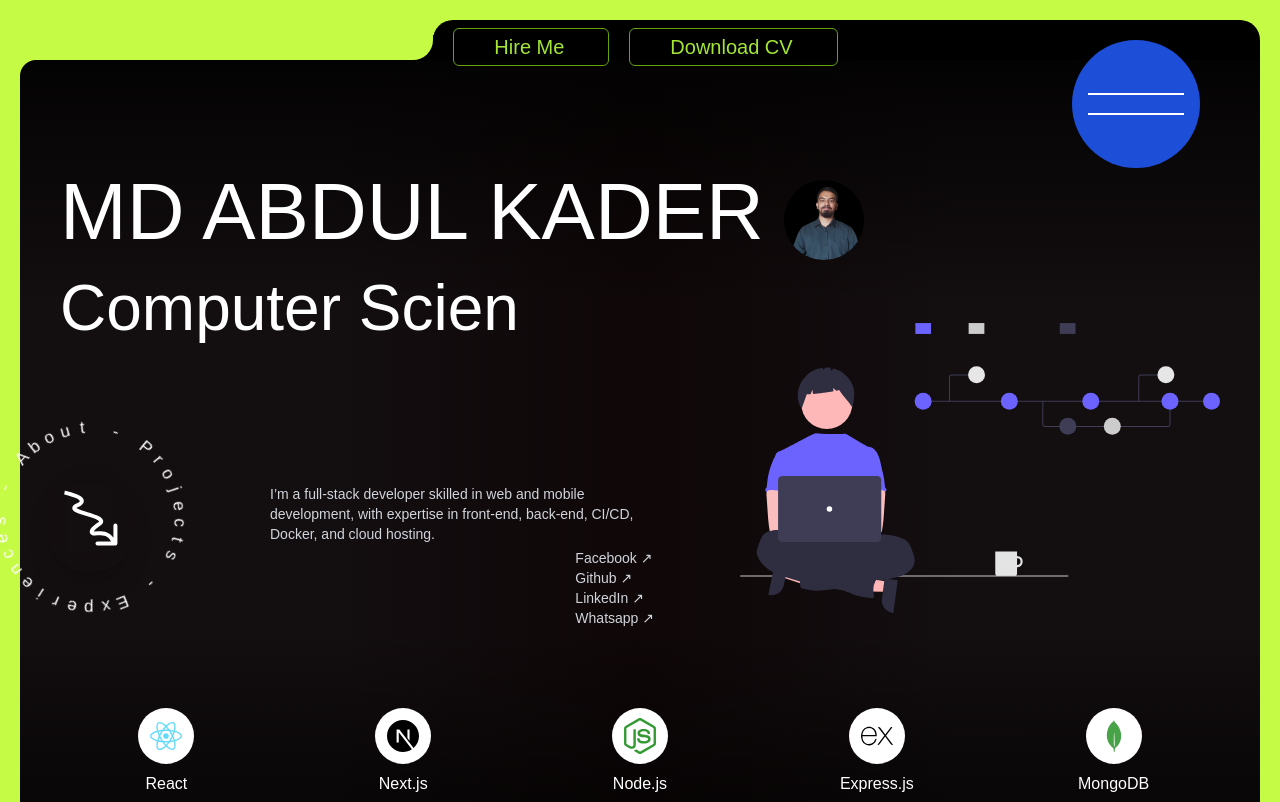
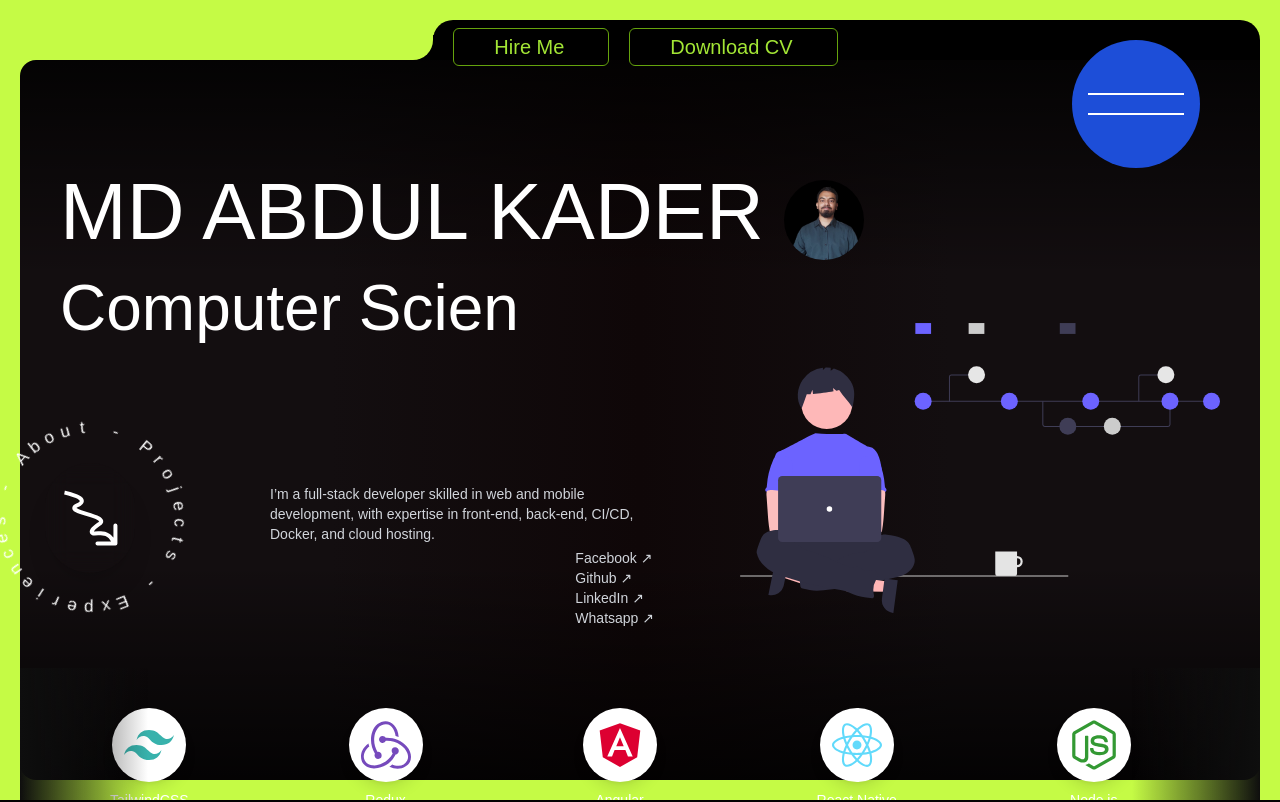
Before and after one commit to dev-abdulkader/Dev-Abdul-Kader, a Next.js app: page / in a window 1280 px wide. Shown: the top 802 px of the page. Built offline with nearby package versions, Linux system fonts and the light colour scheme; a web font is replaced by a local one.

Commit message:
added tech stack marque

```diff
--- a/components/home/Hero.tsx
+++ b/components/home/Hero.tsx
@@ -19,7 +19,7 @@ import { FaGithub, FaLinkedinIn, FaWhatsapp } from "react-icons/fa6";
 import { motion } from "framer-motion";
 const Hero = () => {
   return (
-    <div className="p-5  relative w-full overflow-hidden bg-[#c5fb45]">
+    <div className="p-5  relative w-full h-screen overflow-hidden bg-[#c5fb45]">
       <div className="inverted-curve  relative bg-black h-10 w-2/3 ml-auto">
         <div className=" z-10 absolute hidden md:flex gap-5 left-5 top-2">
           <a href="#contact">
@@ -45,8 +45,8 @@ const Hero = () => {
 
       <header
         id="home"
-        className="relative pb-20  background-gradient-2 rounded-l-2xl rounded-br-2xl "
-        style={{ boxShadow: "none" }} // Add this to ensure there's no box shadow
+        className="relative pb-20   background-gradient-2  rounded-l-2xl rounded-br-2xl "
+        style={{ height: "calc(100vh - 5rem)", boxShadow: "none" }}
       >
         {/* Hero top */}
         <div className="py-8">
--- a/components/home/TechStack.tsx
+++ b/components/home/TechStack.tsx
@@ -1,46 +1,139 @@
+// import React from "react";
+// import { FaReact, FaNodeJs, FaJsSquare } from "react-icons/fa";
+// import {
+//   SiCplusplus,
+//   SiNextdotjs,
+//   SiTailwindcss,
+//   SiExpress,
+//   SiGraphql,
+//   SiMongodb,
+//   SiPostgresql,
+//   SiMysql,
+// } from "react-icons/si";
+
+// const TechStack = () => {
+//   const techStackIcons = [
+//     { icon: <FaReact size={60} color="#61DAFB" />, name: "React" },
+//     { icon: <SiNextdotjs size={60} color="#000000" />, name: "Next.js" },
+//     { icon: <FaNodeJs size={60} color="#339933" />, name: "Node.js" },
+//     { icon: <SiExpress size={60} color="#000000" />, name: "Express.js" },
+//     { icon: <SiMongodb size={60} color="#47A248" />, name: "MongoDB" },
+//   ];
+
+//   return (
+//     <section className="pt-10">
+//       {/* Container */}
+//       <div className="mx-auto w-full max-w-7xl px-5 md:px-10 pt-10 lg:pt-0">
+//         {/* Component */}
+//         <div className="flex lg:flex-col flex-wrap items-center gap-8 sm:grid sm:grid-cols-3 sm:gap-12 md:grid-cols-5 md:gap-6">
+//           {techStackIcons.map((tech, index) => (
+//             <div
+//               key={index}
+//               className="flex flex-col items-center justify-center"
+//             >
+//               <div className="size-10 sm:size-12 md:size-14 bg-white rounded-full flex justify-center items-center p-3">
+//                 {tech.icon}
+//               </div>
+//               <p className="mt-2 text-md font-geist text-white">
+//                 {tech.name}
+//               </p>
+//             </div>
+//           ))}
+//         </div>
+//       </div>
+//     </section>
+//   );
+// };
+
+// export default TechStack;
+
+
+"use client";
 import React from "react";
-import { FaReact, FaNodeJs, FaJsSquare } from "react-icons/fa";
+import Marquee from "react-fast-marquee";
 import {
-  SiCplusplus,
+  FaReact,
+  FaNodeJs,
+  FaJsSquare,
+  FaAngular,
+  FaGithub,
+  FaPython,
+  FaDocker,
+} from "react-icons/fa";
+import {
+  SiRedux,
   SiNextdotjs,
   SiTailwindcss,
   SiExpress,
+  SiNestjs,
+  SiDjango,
+  SiMongodb,
+  SiMysql,
   SiGraphql,
-  SiMongodb,
-  SiPostgresql,
-  SiMysql,
+  SiRedis,
+  SiSocketdotio,
 } from "react-icons/si";
 
-const TechStack = () => {
 const techStackIcons = [
-    { icon: <FaReact size={60} color="#61DAFB" />, name: "React" },
-    { icon: <SiNextdotjs size={60} color="#000000" />, name: "Next.js" },
-    { icon: <FaNodeJs size={60} color="#339933" />, name: "Node.js" },
-    { icon: <SiExpress size={60} color="#000000" />, name: "Express.js" },
-    { icon: <SiMongodb size={60} color="#47A248" />, name: "MongoDB" },
+  { icon: <FaJsSquare size={50} color="#F7DF1E" />, name: "JavaScript" },
+  { icon: <FaReact size={50} color="#61DAFB" />, name: "React" },
+  { icon: <SiNextdotjs size={50} color="#000000" />, name: "Next.js" },
+  { icon: <SiTailwindcss size={50} color="#38B2AC" />, name: "TailwindCSS" },
+  { icon: <SiRedux size={50} color="#764ABC" />, name: "Redux" },
+  { icon: <FaAngular size={50} color="#DD0031" />, name: "Angular" },
+  { icon: <FaReact size={50} color="#61DAFB" />, name: "React Native" },
+  { icon: <FaNodeJs size={50} color="#339933" />, name: "Node.js" },
+  { icon: <SiExpress size={50} color="#000000" />, name: "Express.js" },
+  { icon: <SiNestjs size={50} color="#E0234E" />, name: "NestJS" },
+  { icon: <FaPython size={50} color="#3776AB" />, name: "Python" },
+  { icon: <SiDjango size={50} color="#092E20" />, name: "Django" },
+  { icon: <SiMongodb size={50} color="#47A248" />, name: "MongoDB" },
+  { icon: <SiMysql size={50} color="#00758F" />, name: "MySQL" },
+  { icon: <SiGraphql size={50} color="#E10098" />, name: "GraphQL" },
+  { icon: <SiRedis size={50} color="#DC382D" />, name: "Redis" },
+  { icon: <SiSocketdotio size={50} color="#010101" />, name: "Socket.IO" },
+  { icon: <FaDocker size={50} color="#2496ED" />, name: "Docker" },
+  { icon: <FaGithub size={50} color="#181717" />, name: "GitHub Actions" },
 ];
 
+const TechStack = () => {
+  // const firstHalf = techStackIcons.slice(0, techStackIcons.length / 2);
+  // const secondHalf = techStackIcons.slice(techStackIcons.length / 2);
   return (
-    <section className="pt-10">
-      {/* Container */}
-      <div className="mx-auto w-full max-w-7xl px-5 md:px-10 pt-10 lg:pt-0">
-        {/* Component */}
-        <div className="flex lg:flex-col flex-wrap items-center gap-8 sm:grid sm:grid-cols-3 sm:gap-12 md:grid-cols-5 md:gap-6">
+    <section className="py-10  relative overflow-hidden">
+      {/* Gradient shadows */}
+      <div className="pointer-events-none absolute top-0 left-0 h-full w-32 bg-gradient-to-r from-[#0e0e0e] to-transparent z-10" />
+      <div className="pointer-events-none absolute top-0 right-0 h-full w-32 bg-gradient-to-l from-[#0e0e0e] to-transparent z-10" />
+
+      {/* Top Row */}
+      <Marquee speed={100} gradient={false} className="mb-6">
         {techStackIcons.map((tech, index) => (
           <div
-              key={index}
-              className="flex flex-col items-center justify-center"
+            key={`row1-${index}`}
+            className="flex flex-col items-center justify-center mx-20"
           >
-              <div className="size-10 sm:size-12 md:size-14 bg-white rounded-full flex justify-center items-center p-3">
+            <div className="bg-white rounded-full p-3 shadow-lg">
               {tech.icon}
             </div>
-              <p className="mt-2 text-md font-geist text-white">
-                {tech.name}
-              </p>
+            <p className="mt-2 text-sm text-white">{tech.name}</p>
           </div>
         ))}
+      </Marquee>
+
+      {/* Bottom Row (reverse direction) */}
+      {/* <Marquee speed={50} direction="right" gradient={false}>
+        {secondHalf.map((tech, index) => (
+          <div
+            key={`row2-${index}`}
+            className="flex flex-col items-center justify-center mx-20"
+          >
+            <div className="bg-white rounded-full p-3 shadow-lg">
+              {tech.icon}
             </div>
+            <p className="mt-2 text-sm text-white">{tech.name}</p>
           </div>
+        ))}
+      </Marquee> */}
     </section>
   );
 };
--- a/package.json
+++ b/package.json
@@ -31,6 +31,7 @@
     "next-themes": "^0.3.0",
     "react": "^18",
     "react-dom": "^18",
+    "react-fast-marquee": "^1.6.5",
     "react-hook-form": "^7.53.0",
     "react-icons": "^5.3.0",
     "react-intersection-observer": "^9.13.0",
```
Also changed, not shown: 1 other file (tests, documents, lock files or other folders). Lines whose indentation alone changed are shown as unchanged.
